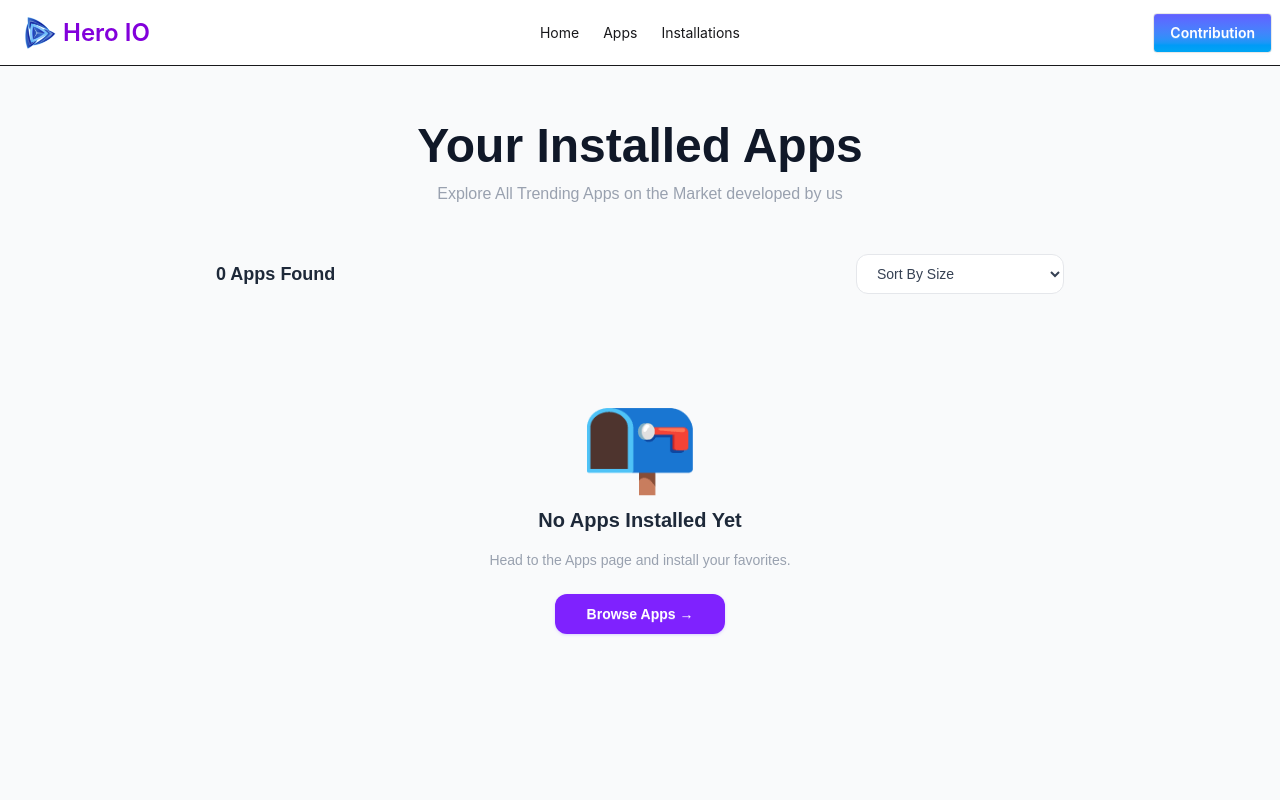
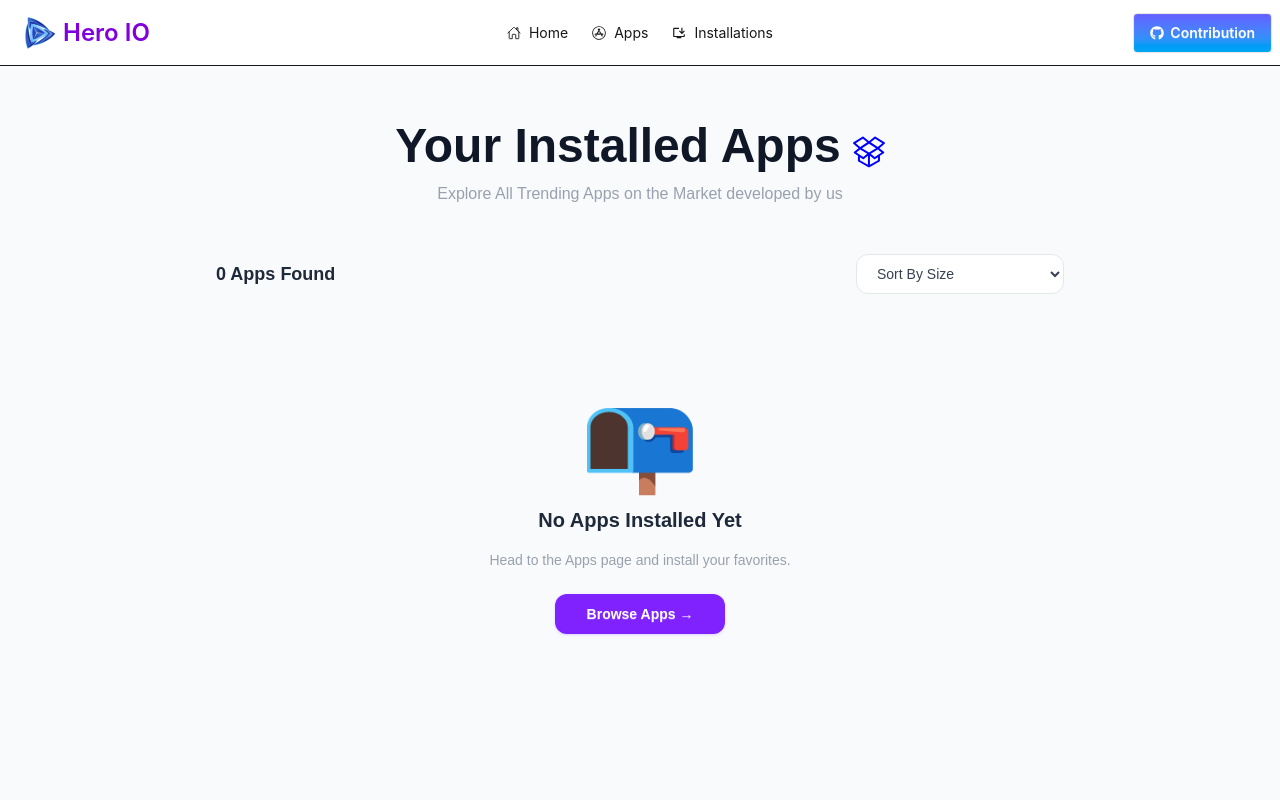
Before and after one commit to subarnoturja/assignment-hero, a React (Vite) app: page /installations in a window 1280 px wide. Shown: the top 800 px of the page. Built offline with nearby package versions, Linux system fonts and the light colour scheme.

Commit message:
icons are added

```diff
--- a/src/components/Navbar.jsx
+++ b/src/components/Navbar.jsx
@@ -1,19 +1,23 @@
 import React from "react";
 import { Link } from "react-router";
 import logoImg from "../assets/logo.png"
+import { IoHomeOutline } from "react-icons/io5";
+import { FaAppStore } from "react-icons/fa";
+import { MdInstallDesktop } from "react-icons/md";
+import { FaGithub } from "react-icons/fa";
 
 const Navbar = () => {
 
     const navLinks = (
         <>
             <li>
-                <Link to='/'>Home</Link>
+                <Link to='/'><IoHomeOutline />Home</Link>
             </li>
             <li>
-                <Link to='/apps'>Apps</Link>
+                <Link to='/apps'><FaAppStore />Apps</Link>
             </li>
             <li>
-                <Link to='/installations'>Installations</Link>
+                <Link to='/installations'><MdInstallDesktop /> Installations</Link>
             </li>
         </>
     )
@@ -54,7 +58,7 @@ const Navbar = () => {
         </ul>
       </div>
       <div className="navbar-end">
-        <a className="btn bg-linear-to-t from-sky-500 to-indigo-500 text-white">Contribution</a>
+        <a className="btn bg-linear-to-t from-sky-500 to-indigo-500 text-white"><FaGithub /> Contribution</a>
       </div>
     </div>
   );
--- a/src/components/TrendingApps.jsx
+++ b/src/components/TrendingApps.jsx
@@ -1,6 +1,7 @@
 import React, { useEffect, useState } from "react";
 import Appcard from "./Appcard";
 import { Link } from "react-router";
+import { FaArrowTrendUp } from "react-icons/fa6";
 
 const TrendingApps = () => {
 
@@ -19,11 +20,14 @@ const TrendingApps = () => {
       <div className="max-w-6xl mx-auto px-4 md:px-8">
         {/* Header */}
         <div className="text-center mb-8">
+          <div className="flex justify-center items-center gap-3">
           <h2
-            className="text-2xl md:text-3xl font-extrabold text-gray-900 mb-2"
+            className="text-2xl md:text-4xl font-extrabold text-gray-900 mb-2"
           >
             Trending Apps
           </h2>
+          <FaArrowTrendUp size={32} color="blue" />
+          </div>
           <p className="text-base-content/50 text-sm">
             Explore All Trending Apps on the Market developed by us
           </p>
--- a/src/pages/Apps/Apps.jsx
+++ b/src/pages/Apps/Apps.jsx
@@ -1,11 +1,11 @@
 import React, { useEffect, useRef, useState } from 'react';
 import Appcard from '../../components/Appcard';
+import { DiVisualstudio } from 'react-icons/di';
 
 const Apps = () => {
 
     const [apps, setApps] = useState([])
     const [query, setQuery] = useState("");
-    // const [filtered, setFiltered] = useState([]);
     const [loading, setLoading] = useState(true);
     const [searching, setSearching] = useState(false);
     const timerRef = useRef(null);
@@ -36,12 +36,15 @@ const Apps = () => {
 
     return (
         <div className="bg-gray-50 border-b border-gray-200 py-10 md:py-14 text-center px-4">
+        <div className="flex justify-center items-center gap-3">
         <h1
           className="text-3xl md:text-4xl lg:text-5xl font-extrabold text-gray-900 mb-3 tracking-tight"
           style={{ fontFamily: "Syne, sans-serif" }}
         >
           Our All Applications
         </h1>
+        <DiVisualstudio size={40} color="blue" />
+        </div>
         <p className="text-gray-500 text-sm md:text-base max-w-md mx-auto">
           Explore All Apps on the Market developed by us. We code for Millions
         </p>
--- a/src/pages/Installations/Installations.jsx
+++ b/src/pages/Installations/Installations.jsx
@@ -2,6 +2,7 @@ import React, { useCallback, useEffect, useState } from "react";
 import { readInstalled, writeInstalled } from "../../../utils/formatNumber";
 import EmptyState from "../../components/EmptyState";
 import AppRow from "../../components/AppRow";
+import { SlSocialDropbox } from "react-icons/sl";
 
 const Installations = () => {
 
@@ -55,12 +56,14 @@ const Installations = () => {
       >
         {/* Page heading */}
         <div className="text-center mb-10 md:mb-12">
-          <h1
-            className="text-3xl md:text-5xl font-extrabold text-gray-900 mb-3"
-            style={{ fontFamily: "Syne, sans-serif" }}
-          >
-            Your Installed Apps
-          </h1>
+            <div className="flex justify-center items-center gap-3">
+                <h1
+                className="text-3xl md:text-5xl font-extrabold text-gray-900 mb-3"
+                >
+                Your Installed Apps
+                </h1>
+                <SlSocialDropbox size={32} color="blue" />
+            </div>
           <p className="text-gray-400 text-sm md:text-base">
             Explore All Trending Apps on the Market developed by us
           </p>
```
